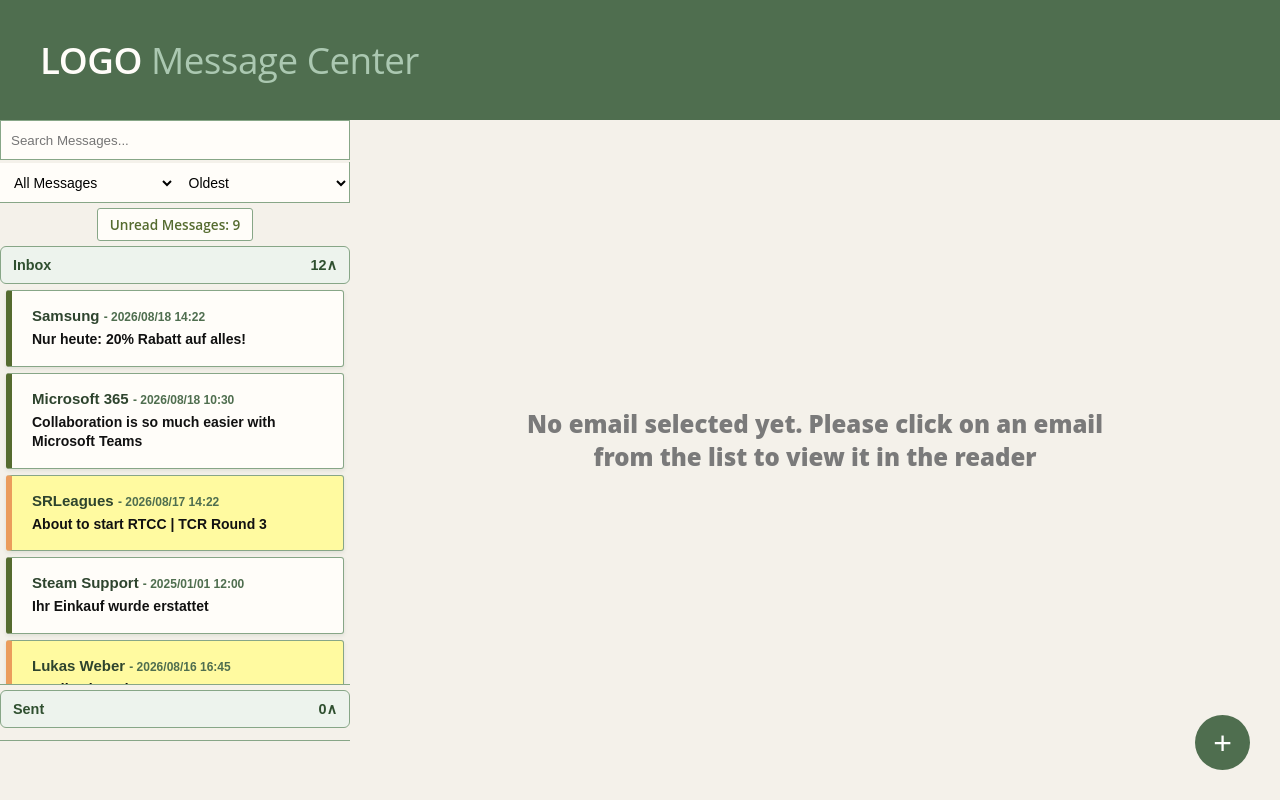
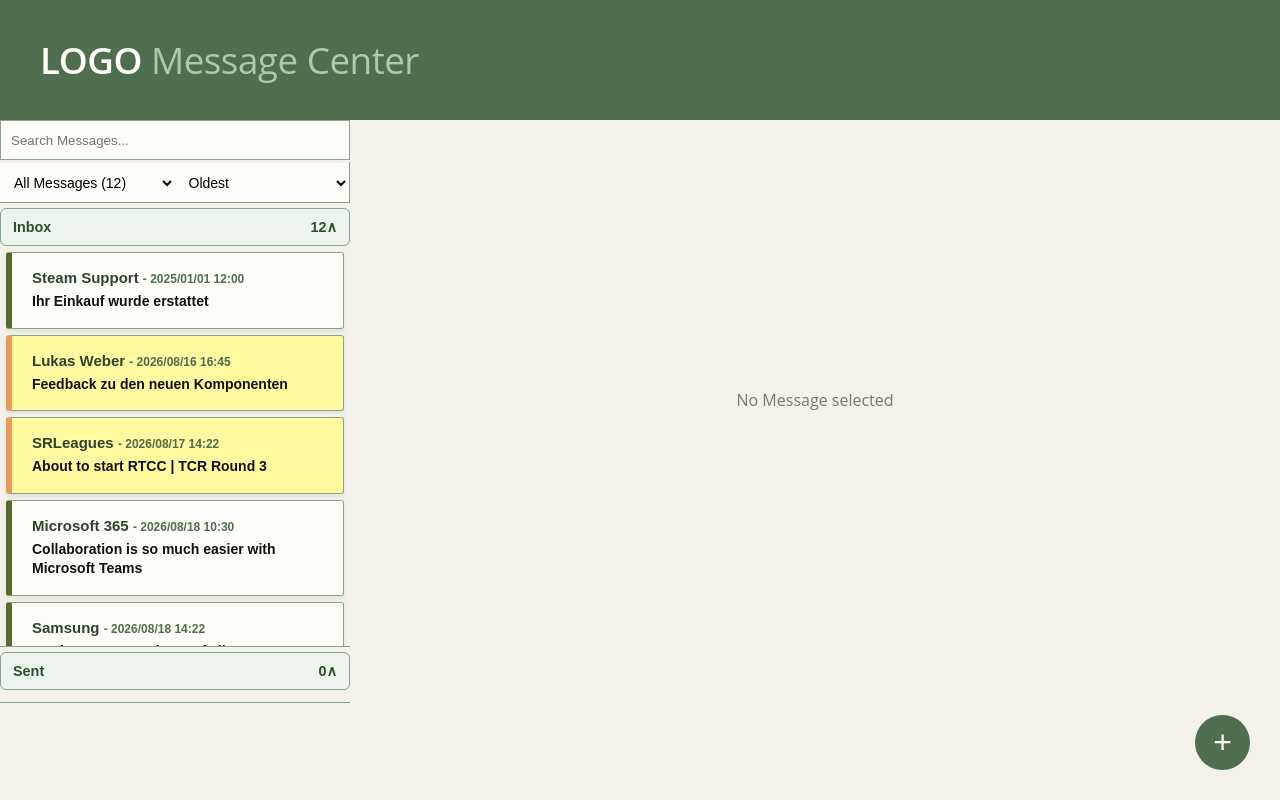
Before and after one commit to Yo-jo51/logo-message-center, a Vue app: page / in a window 1280 px wide. Built offline with nearby package versions, Linux system fonts and the light colour scheme.

Commit message:
Fixed Filter function and added a number to the Filter based on how much is read/unread/messages in general

```diff
--- a/src/MessageCenter.vue
+++ b/src/MessageCenter.vue
@@ -1,5 +1,5 @@
 <script setup>
-import { ref } from 'vue'
+import { ref, computed } from 'vue'
 
 import MessageSearch from './components/MessageSearch.vue'
 import MessageFilter from './components/MessageFilter.vue'
@@ -16,6 +16,9 @@ const creatingNewMail = ref(false)
 
 const inboxOpen = ref(true)
 const sentOpen = ref(true)
+
+const filterStatus = ref('All Messages')
+const sortOrder = ref('Oldest')
 
 function openNewMail() {
   currentMessage.value = null
@@ -36,18 +39,71 @@ function toggleSent() {
   sentOpen.value = !sentOpen.value
 }
 
+function applyFilter(filter) {
+  filterStatus.value = filter.status
+  sortOrder.value = filter.sort
+}
+
+const filteredMessages = computed(() => {
+  let result = [...messages.value]
+
+  if (filterStatus.value === 'Seen') {
+    result = result.filter((message) => message.seen)
+  }
+
+  if (filterStatus.value === 'Unseen') {
+    result = result.filter((message) => !message.seen)
+  }
+
+  const search = searchText.value.trim().toLowerCase()
+
+  if (search) {
+    result = result.filter(
+      (message) =>
+        String(message.sender || '')
+          .toLowerCase()
+          .includes(search) ||
+        String(message.subject || '')
+          .toLowerCase()
+          .includes(search) ||
+        String(message.body || '')
+          .toLowerCase()
+          .includes(search),
+    )
+  }
+
+  result.sort((a, b) => {
+    const dateA = new Date(a.timestamp)
+    const dateB = new Date(b.timestamp)
+
+    if (sortOrder.value === 'Newest') {
+      return dateB - dateA
+    }
+
+    return dateA - dateB
+  })
+
+  return result
+})
+
+const inboxMessages = computed(() =>
+  filteredMessages.value.filter((message) => message.folder === 'Inbox'),
+)
+
+const sentMessages = computed(() =>
+  filteredMessages.value.filter((message) => message.folder === 'Sent'),
+)
+
 const sendMail = (newMailData) => {
-  const newMessage = {
+  messages.value.push({
     id: messages.value.length + 1,
     sender: 'You',
     subject: newMailData.subject,
     body: newMailData.body,
-    timestamp: new Date().toLocaleDateString(),
+    timestamp: new Date().toISOString(),
     folder: 'Sent',
     seen: true,
-  }
-
-  messages.value.push(newMessage)
+  })
 
   creatingNewMail.value = false
 }
@@ -58,12 +114,12 @@ const sendMail = (newMailData) => {
     <div class="sidebar">
       <MessageSearch @SearchChanged="searchText = $event" />
 
-      <MessageFilter />
-
-      <div class="UnreadCounter">
-        Unread Messages:
-        {{ messages.filter((message) => !message.seen).length }}
-      </div>
+      <MessageFilter
+        :total-count="messages.length"
+        :unread-count="messages.filter((m) => !m.seen).length"
+        :read-count="messages.filter((m) => m.seen).length"
+        @FilterApplied="applyFilter"
+      />
 
       <!-- INBOX -->
       <div class="folder">
@@ -71,7 +127,7 @@ const sendMail = (newMailData) => {
           <span>Inbox</span>
 
           <span>
-            {{ messages.filter((message) => message.folder === 'Inbox').length }}
+            {{ inboxMessages.length }}
           </span>
 
           <span>
@@ -81,7 +137,7 @@ const sendMail = (newMailData) => {
 
         <div v-show="inboxOpen" class="folder-body">
           <MessageCard
-            v-for="message in messages.filter((message) => message.folder === 'Inbox')"
+            v-for="message in inboxMessages"
             :key="message.id"
             :message="message"
             @openMail="openMessage"
@@ -100,7 +156,7 @@ const sendMail = (newMailData) => {
           <span>Sent</span>
 
           <span>
-            {{ messages.filter((message) => message.folder === 'Sent').length }}
+            {{ sentMessages.length }}
           </span>
 
           <span>
@@ -110,7 +166,7 @@ const sendMail = (newMailData) => {
 
         <div v-show="sentOpen" class="folder-body">
           <MessageCard
-            v-for="message in messages.filter((message) => message.folder === 'Sent')"
+            v-for="message in sentMessages"
             :key="message.id"
             :message="message"
             @openMail="openMessage"
@@ -126,7 +182,9 @@ const sendMail = (newMailData) => {
 
     <NewMail v-if="creatingNewMail" @send="sendMail" />
 
-    <MessageReader v-else :message="currentMessage" />
+    <MessageReader v-else-if="currentMessage" :message="currentMessage" />
+
+    <div v-else class="empty-reader">No Message selected</div>
 
     <button class="plus-btn" @click="openNewMail">+</button>
   </div>
@@ -147,17 +205,6 @@ const sendMail = (newMailData) => {
   height: 85vh;
   margin-top: 15vh;
   gap: 5px;
-}
-
-.MessageList {
-  display: flex;
-  flex-direction: column;
-  gap: 8px;
-  width: 100%;
-  overflow-y: auto;
-  scrollbar-width: none;
-  flex-grow: 1;
-  padding: 5px;
 }
 
 .folder {
@@ -183,22 +230,6 @@ const sendMail = (newMailData) => {
 
 .folder-header span:first-child {
   flex: 1;
-  white-space: nowrap;
-  overflow: hidden;
-  text-overflow: ellipsis;
-}
-
-.folder-meta {
-  color: #4f6e4f;
-  margin-right: 8px;
-  font-size: 0.8rem;
-}
-
-.folder-toggle {
-  width: 18px;
-  text-align: center;
-  font-size: 1.2rem;
-  line-height: 1;
 }
 
 .folder-body {
@@ -209,18 +240,6 @@ const sendMail = (newMailData) => {
   max-height: 400px;
   overflow-y: auto;
   scrollbar-width: none;
-}
-
-.UnreadCounter {
-  text-align: center;
-  padding: 6px 12px;
-  font-weight: 600;
-  font-size: 0.85rem;
-  background-color: #fffdf9;
-  border: 1px solid #87a687;
-  color: darkolivegreen;
-  border-radius: 3px;
-  align-self: center;
 }
 
 .plus-btn {
@@ -234,15 +253,18 @@ const sendMail = (newMailData) => {
   background-color: #4f6e4f;
   color: white;
   font-size: 32px;
-  font-weight: 300;
-  line-height: 1;
   cursor: pointer;
-  display: flex;
-  align-items: center;
-  justify-content: center;
 }
 
 .plus-btn:hover {
   background-color: #5a7b5a;
 }
+
+.empty-reader {
+  flex: 1;
+  display: flex;
+  align-items: center;
+  justify-content: center;
+  color: #777;
+}
 </style>
--- a/src/MessageData/MessageData.js
+++ b/src/MessageData/MessageData.js
@@ -120,3 +120,7 @@ export const TestMessages = [
     folder: 'Inbox',
   },
 ]
+
+// Amtsgericht Musterstadt – Betreuungsgericht
+//Einreichung des Jahresberichts und Vergütungsantrag für den Zeitraum 01.01.2025 bis 31.12.2025
+//Sehr geehrte Damen und Herren,in dem oben genannten Betreuungsverfahren überreiche ich in der Anlage die folgenden Dokumente zur gefälligen Kenntnisnahme und weiteren Veranlassung:Jahresbericht für den Berichtszeitraum vom 01.01.2025 bis 31.12.2025 mit Angaben zum aktuellen Gesundheitszustand und zur Wohnsituation der Betroffenen.Rechnungslegung nebst Vermögensverzeichnis zum Stichtag 31.12.2025.Vergütungsantrag für das vergangene Betreuungsjahr.Ich bitte um antragsgemäße Festsetzung der Vergütung und Erteilung einer entsprechenden Bestätigung.Mit freundlichen GrüßenMax Mustermann(Berufsbetreuer)
--- a/src/components/MessageFilter.vue
+++ b/src/components/MessageFilter.vue
@@ -12,15 +12,19 @@ function FilterChange() {
     sort: sortFilter.value,
   })
 }
+
+defineProps(['totalCount', 'unreadCount', 'readCount'])
 </script>
 
 <template>
   <div class="filters-container">
     <div class="filters">
       <select v-model="messageFilter" @change="FilterChange" class="filter-select">
-        <option value="All Messages">All Messages</option>
-        <option value="Unseen">Unseen</option>
-        <option value="Seen">Seen</option>
+        <option value="All Messages">All Messages ({{ totalCount }})</option>
+
+        <option value="Unseen">Unseen ({{ unreadCount }})</option>
+
+        <option value="Seen">Seen ({{ readCount }})</option>
       </select>
 
       <select v-model="sortFilter" @change="FilterChange" class="filter-select">
@@ -47,16 +51,12 @@ function FilterChange() {
 .filter-select {
   width: 50%;
   flex: 1;
-
   height: 40px;
   padding: 0 10px;
-
   background: var(--porcelain);
   border: none;
   border-bottom: 1px solid var(--muted-teal);
-
   font-size: 14px;
-
   margin-top: 1px;
 }
 </style>
```
